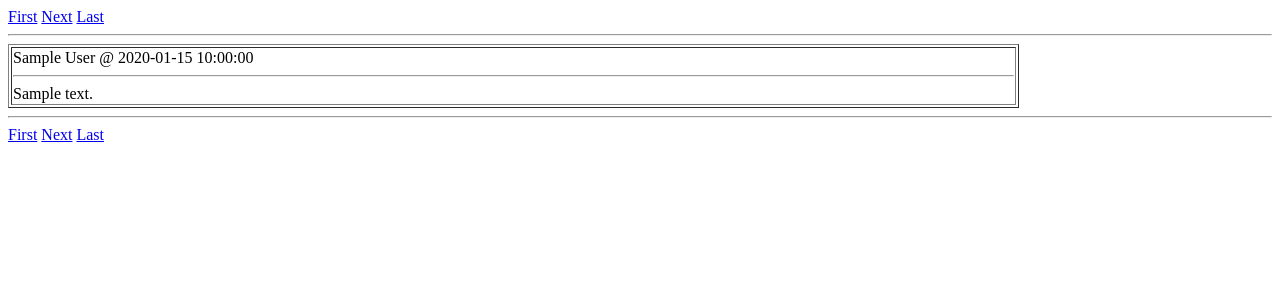
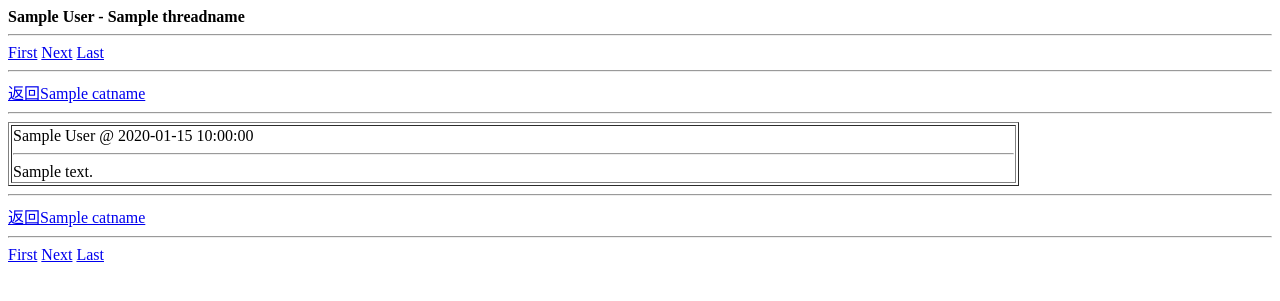
Before and after one commit to lazyfai/lihkgweb1, a Flask app: template templates/thread.html in a window 1280 px wide. Shown: the top 301 px of the page. Run offline with Flask 2, Linux system fonts and the light colour scheme; the template is opened without the code that fills it: most values are stand-ins (such as "Sample title", 1, 10 or a date in 2020).

Commit message:
change channels

```diff
--- a/flaskapp.py
+++ b/flaskapp.py
@@ -81,6 +81,8 @@ def listthread(threadid=None,pageid=None):
     threadlist = []
     items = data['response']['item_data']
     threadname = data['response']['title']
+    catid = data['response']['category']['cat_id']
+    catname = data['response']['category']['name']
     author = data['response']['user_nickname']
     lastpage = int(data['response']['total_page'])
     if int(pageid) == lastpage:
@@ -100,7 +102,7 @@ def listthread(threadid=None,pageid=None):
         content = i['msg']
         threaditem = dict(id=postid,author=author,content=content,time=posttime)
         threadlist.append(threaditem)
-    return render_template('thread.html', author=author, threadid=threadid, threadname=threadname, threadlist=threadlist, nextpage=nextpage, prevpage=prevpage, lastpage=lastpage)
+    return render_template('thread.html', author=author, catid=catid, catname=catname, threadid=threadid, threadname=threadname, threadlist=threadlist, nextpage=nextpage, prevpage=prevpage, lastpage=lastpage)
 
 if __name__ == '__main__':
     app.run()
--- a/templates/cat.html
+++ b/templates/cat.html
@@ -4,6 +4,8 @@
 		<title>{{catname}}</title>
 	</head>
 	<body>
+	<b>{{catname}}</b>
+	<hr/>
 	<a href = '/cat/{{catid}}/page/1'>First</a>
 {% if prevpage %}
 	<a href = '/cat/{{catid}}/page/{{prevpage}}'>Prev</a>
@@ -11,6 +13,8 @@
 {% if nextpage %}
 	<a href = '/cat/{{catid}}/page/{{nextpage}}'>Next</a>
 {% endif %}
+<hr/>
+	<a href = '/'>轉台</a>
 <hr/>
 {% if catlist %}
 		<table border=0 width="80%">
@@ -31,6 +35,8 @@
 Nothing here
 {% endif %}
 <hr/>
+	<a href = '/'>轉台</a>
+<hr/>
 	<a href = '/cat/{{catid}}/page/1'>First</a>
 {% if prevpage %}
 	<a href = '/cat/{{catid}}/page/{{prevpage}}'>Prev</a>
--- a/templates/thread.html
+++ b/templates/thread.html
@@ -1,9 +1,11 @@
 <!doctype html>
 <html>
 	<head>
-		<title>{{author}} - {{threadname}}</title>
+		<title>{{catname}} - {{author}} - {{threadname}}</title>
 	</head>
 	<body>
+	<b>{{author}} - {{threadname}}</b>
+	<hr/>
 	<a href = '/thread/{{threadid}}/page/1'>First</a>
 {% if prevpage %}
 	<a href = '/thread/{{threadid}}/page/{{prevpage}}'>Prev</a>
@@ -14,6 +16,8 @@
 {% if lastpage %}
 	<a href = '/thread/{{threadid}}/page/{{lastpage}}'>Last</a>
 {% endif %}
+<hr/>
+	<a href = '/cat/{{catid}}/page/1'>返回{{catname}}</a>
 <hr/>
 {% if threadlist %}
 		<table border=1 width="80%">
@@ -31,6 +35,8 @@
 Nothing here
 {% endif %}
 <hr/>
+	<a href = '/cat/{{catid}}/page/1'>返回{{catname}}</a>
+<hr/>
 	<a href = '/thread/{{threadid}}/page/1'>First</a>
 {% if prevpage %}
 	<a href = '/thread/{{threadid}}/page/{{prevpage}}'>Prev</a>
```
